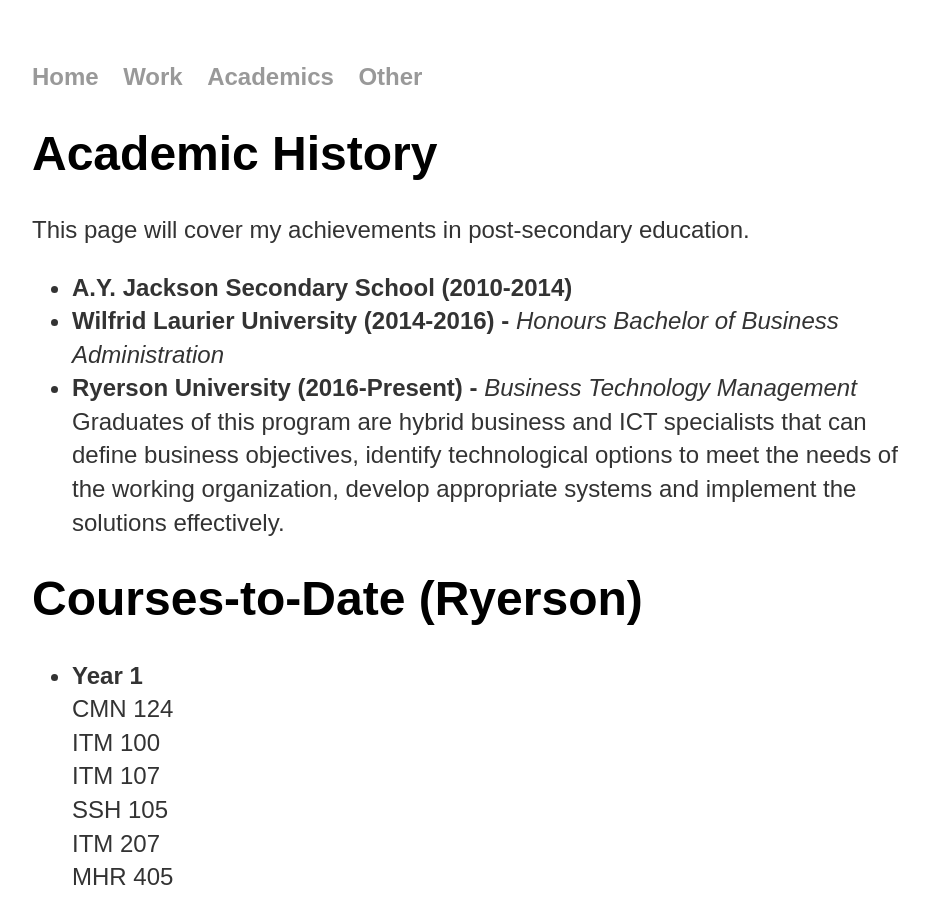
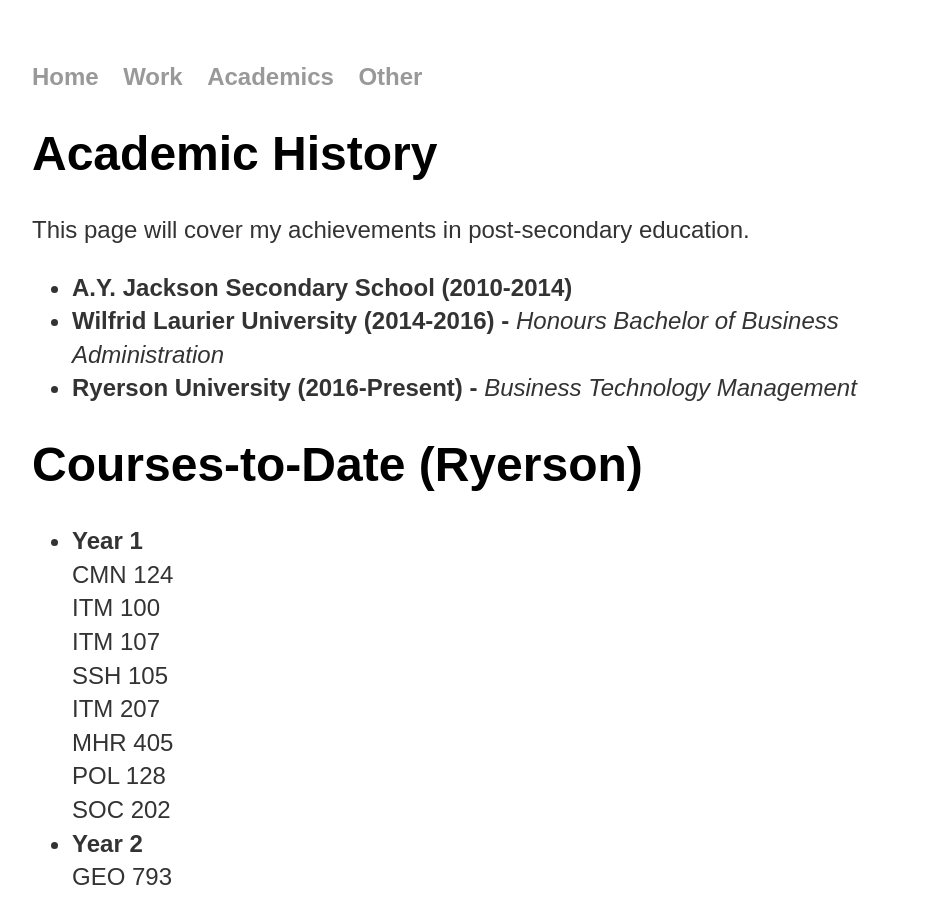
Before and after one commit to jeungkyle/portfolio, a Jekyll site: the page built from academics/index.html, in a window 1280 px wide and 900 px high. Shown: the whole window, without its empty margins (160-1089 px from the left). Built offline with Jekyll 4.4.1, drawn with Linux system fonts in a browser that asks for light colours.

Commit message:
Update index.html

```diff
--- a/academics/index.html
+++ b/academics/index.html
@@ -10,9 +10,7 @@
 	<ul>
 		<li><strong>A.Y. Jackson Secondary School (2010-2014)</strong></li>
 		<li><strong>Wilfrid Laurier University (2014-2016) - </strong><em>Honours Bachelor of Business Administration</em></li>
-		<li><strong>Ryerson University (2016-Present) - </strong><em>Business Technology Management</em><br>Graduates of this program are hybrid business and ICT specialists that can define business objectives,
-identify technological options to meet the needs of the working organization, develop appropriate systems
-and implement the solutions effectively. </li>
+		<li><strong>Ryerson University (2016-Present) - </strong><em>Business Technology Management</em><br></li>
 	</ul>
 	<h1>Courses-to-Date (Ryerson)</h1>
 	<ul>
```
